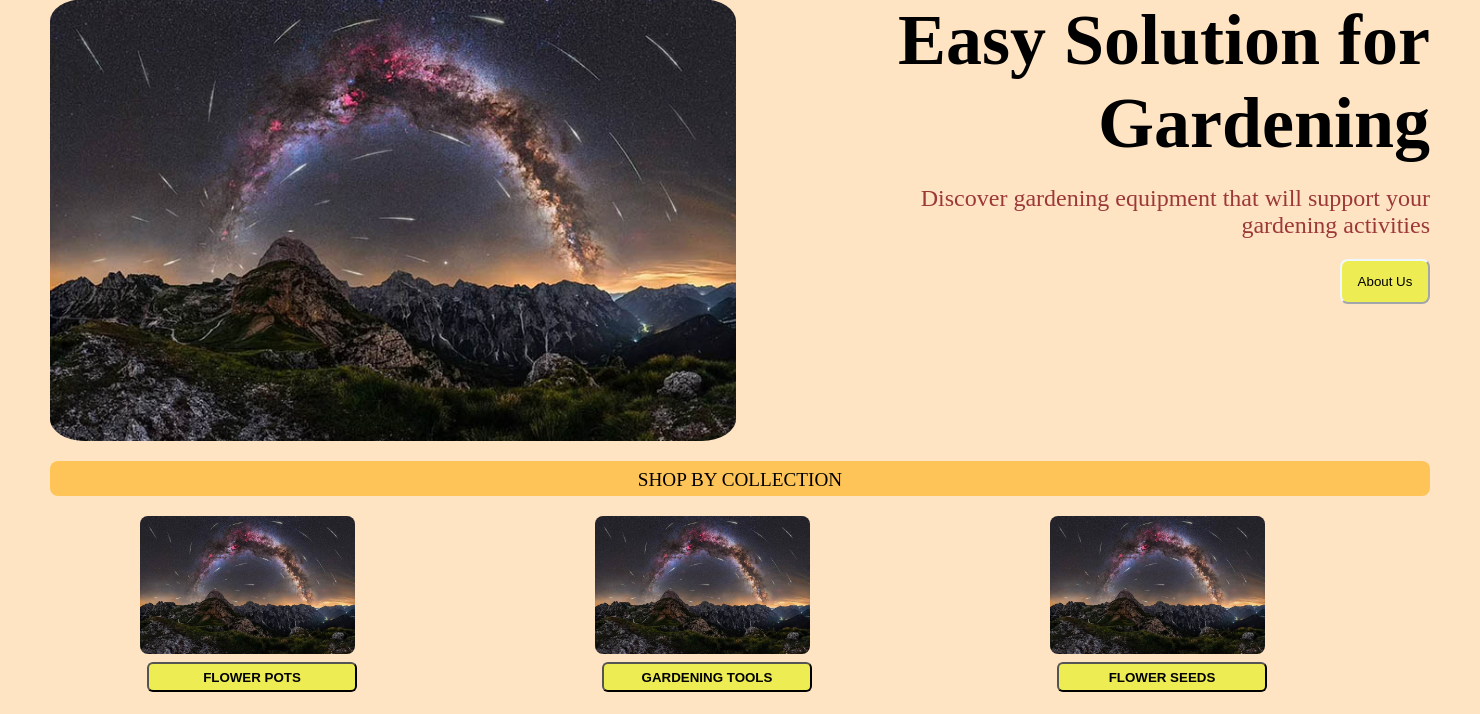
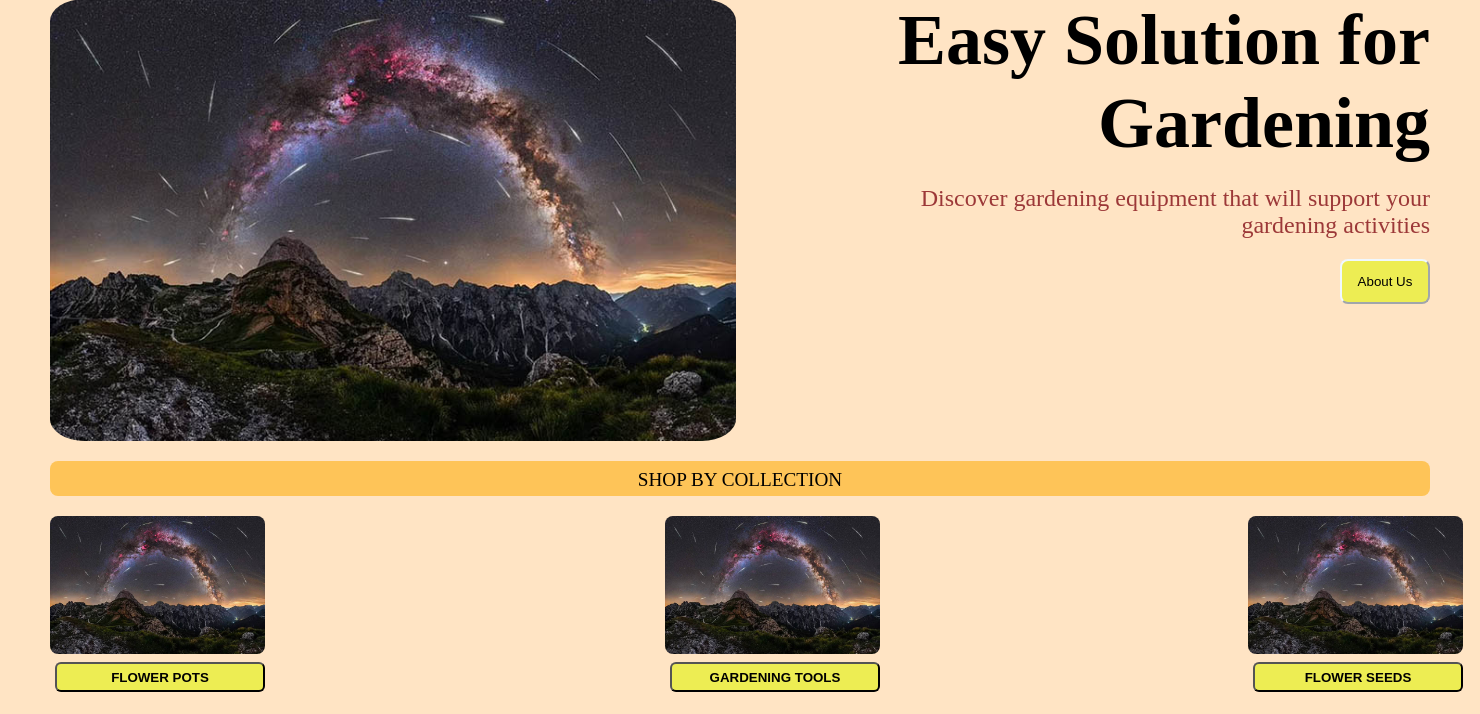
Before and after one commit to quynh150105/HIT15_WEB_PRIVATE, a PHP site: page / in a window 1480 px wide. Shown: the part 86-800 px from the top of the page. Run offline with PHP 8.4, Linux system fonts and the light colour scheme.

Commit message:
feat: add week 5

```diff
--- a/week5/index.html
+++ b/week5/index.html
@@ -41,12 +41,12 @@
         <button class="button3_1">Flower pots</button>
       </div>
 
-      <div class="collection1">
+      <div class="collection2">
         <img src="img.jpg" alt="img" class="img2" />
         <button class="button3_1">Gardening tools</button>
       </div>
 
-      <div class="collection1">
+      <div class="collection3">
         <img src="img.jpg" alt="img" class="img2" />
         <button class="button3_1">Flower seeds</button>
       </div>
--- a/week5/style.css
+++ b/week5/style.css
@@ -98,12 +98,14 @@ body {
 
 .content3 {
   display: flex;
-  gap: 25px;
-  margin-left: 140px;
+  justify-content: space-evenly;
+  /* gap: 200px; */
+  margin-left: 50px;
+  margin-right: 50px;
 }
 
 .img2 {
-  width: 50%;
+  width: 100%;
   border-radius: 8px;
 }
 
@@ -112,12 +114,24 @@ body {
   flex-direction: column;
 }
 
+.collection2 {
+  display: flex;
+  flex-direction: column;
+  margin-left: 400px;
+}
+
+.collection3 {
+  display: flex;
+  flex-direction: column;
+  margin-left: 368px;
+}
+
 .button3_1 {
   width: 210px;
   height: 30px;
   padding-top: 2px;
   margin-top: 8px;
-  margin-left: 7px;
+  margin-left: 5px;
   font-weight: bold;
   border-radius: 6px;
   background-color: rgb(237, 237, 83);
```
